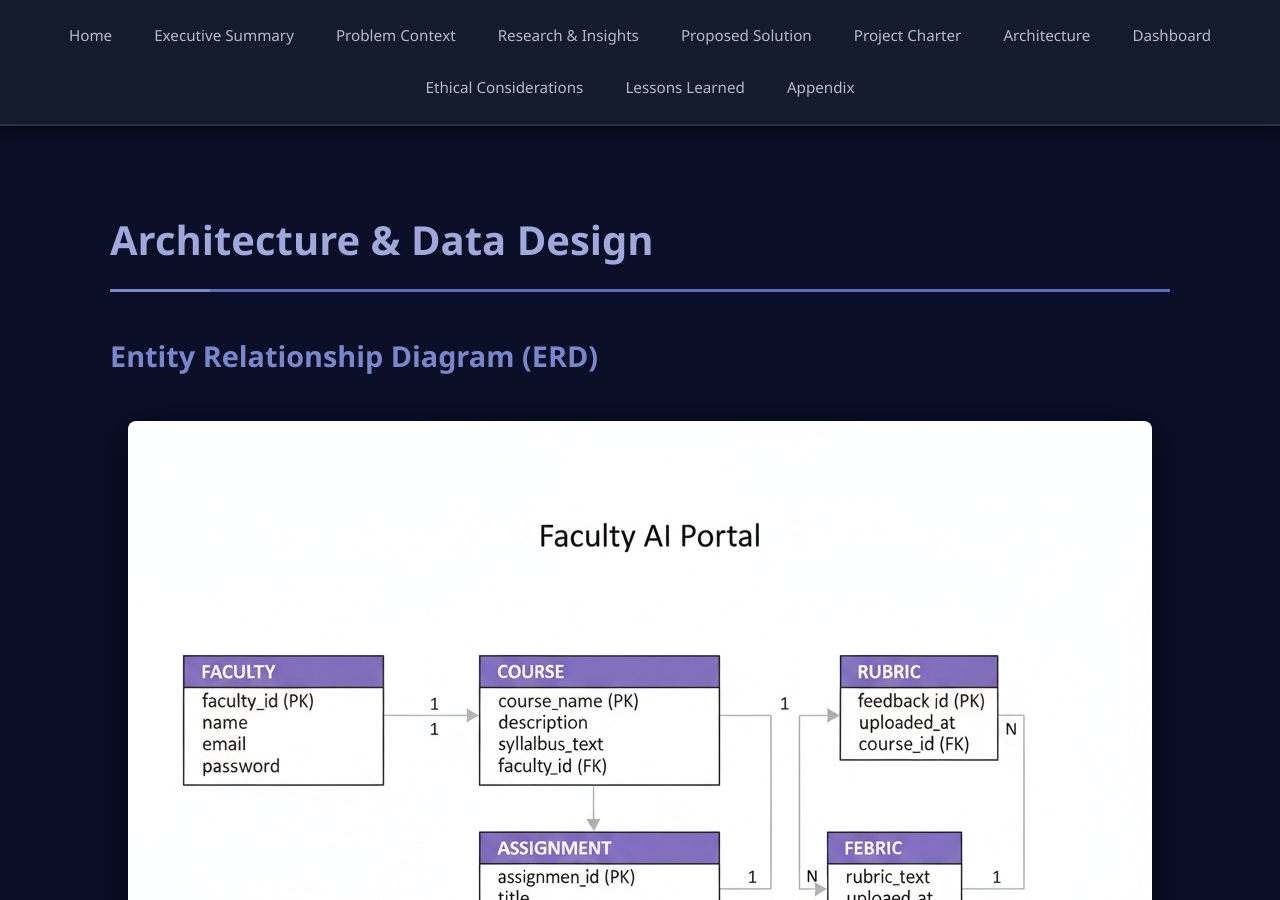
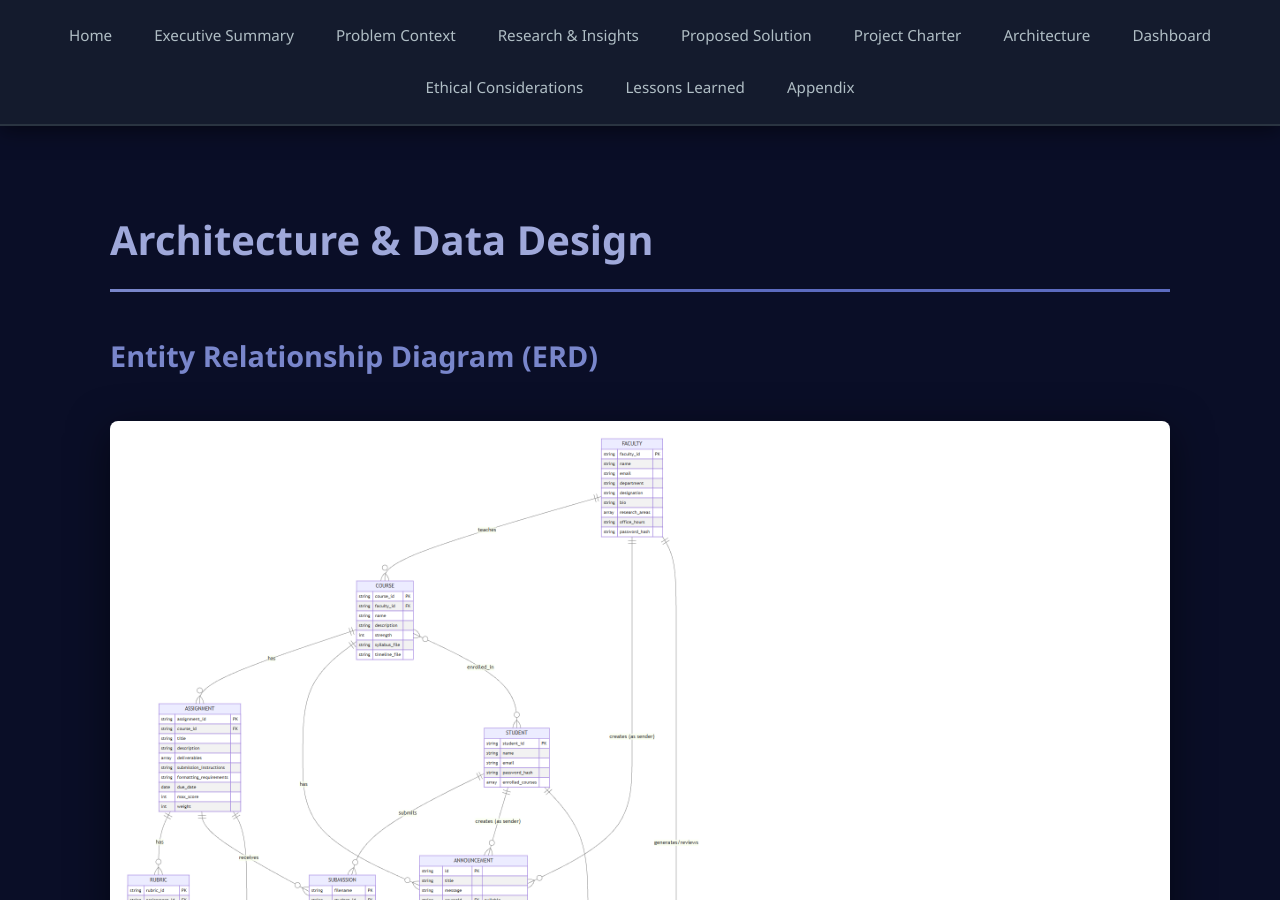
Before and after one commit to krishnachaitanyabodepudi/silverleaf-faculty-portal, a Jekyll site: the page built from architecture.md, in a window 1280 px wide and 900 px high. Built offline with Jekyll 4.4.1, drawn with Linux system fonts in a browser that asks for light colours.

Commit message:
Update architecture.md with detailed documentation and fix image references

```diff
--- a/architecture.md
+++ b/architecture.md
@@ -9,7 +9,7 @@ title: Architecture & Data Design
   <h2 class="subsection-title">Entity Relationship Diagram (ERD)</h2>
 
   <div class="image-container">
-    <img src="assets/ERD.png" alt="Entity Relationship Diagram">
+    <img src="assets/erd.png" alt="Entity Relationship Diagram">
   </div>
 
   <div class="info-box">
```
Also changed, not shown: assets/Architectures.png (deleted), assets/Solution-Architecture.png (added), assets/erd.png.
